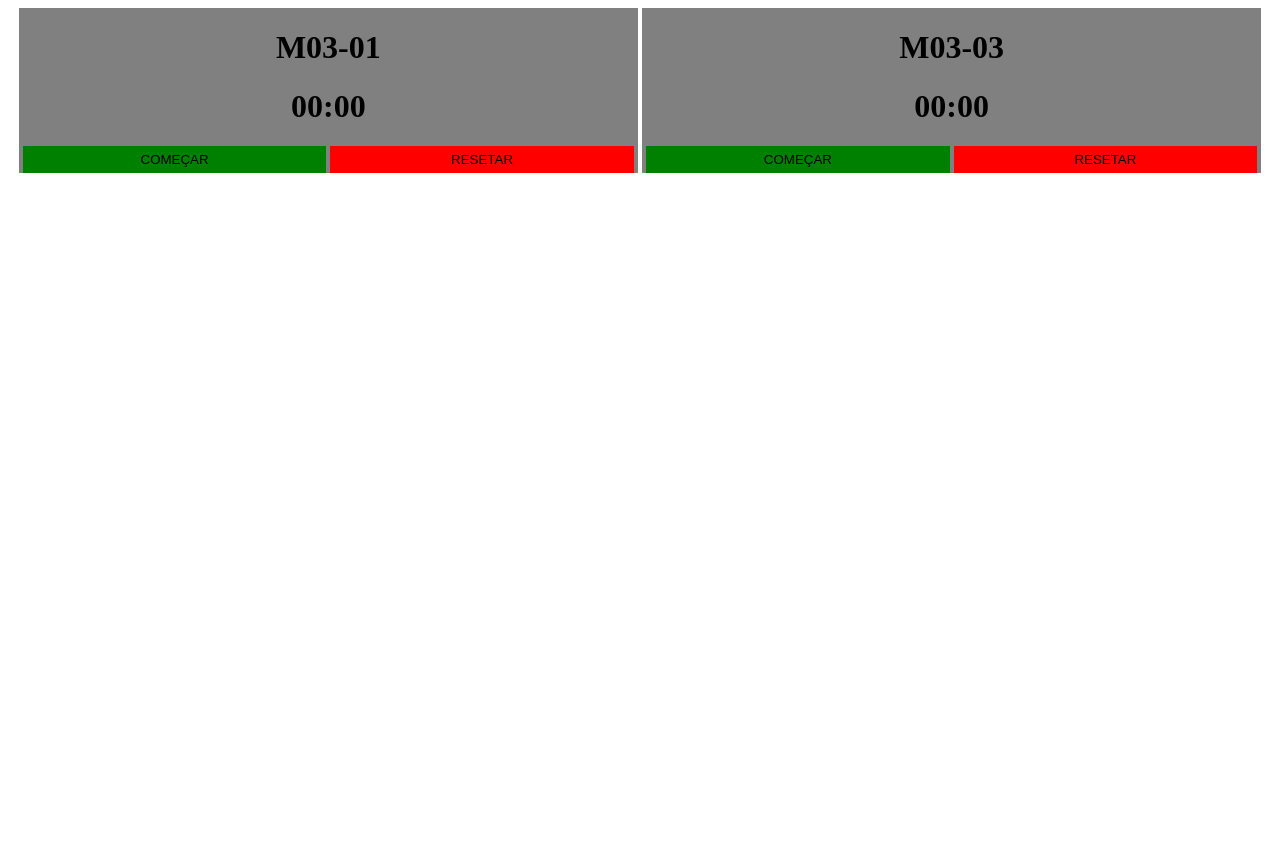
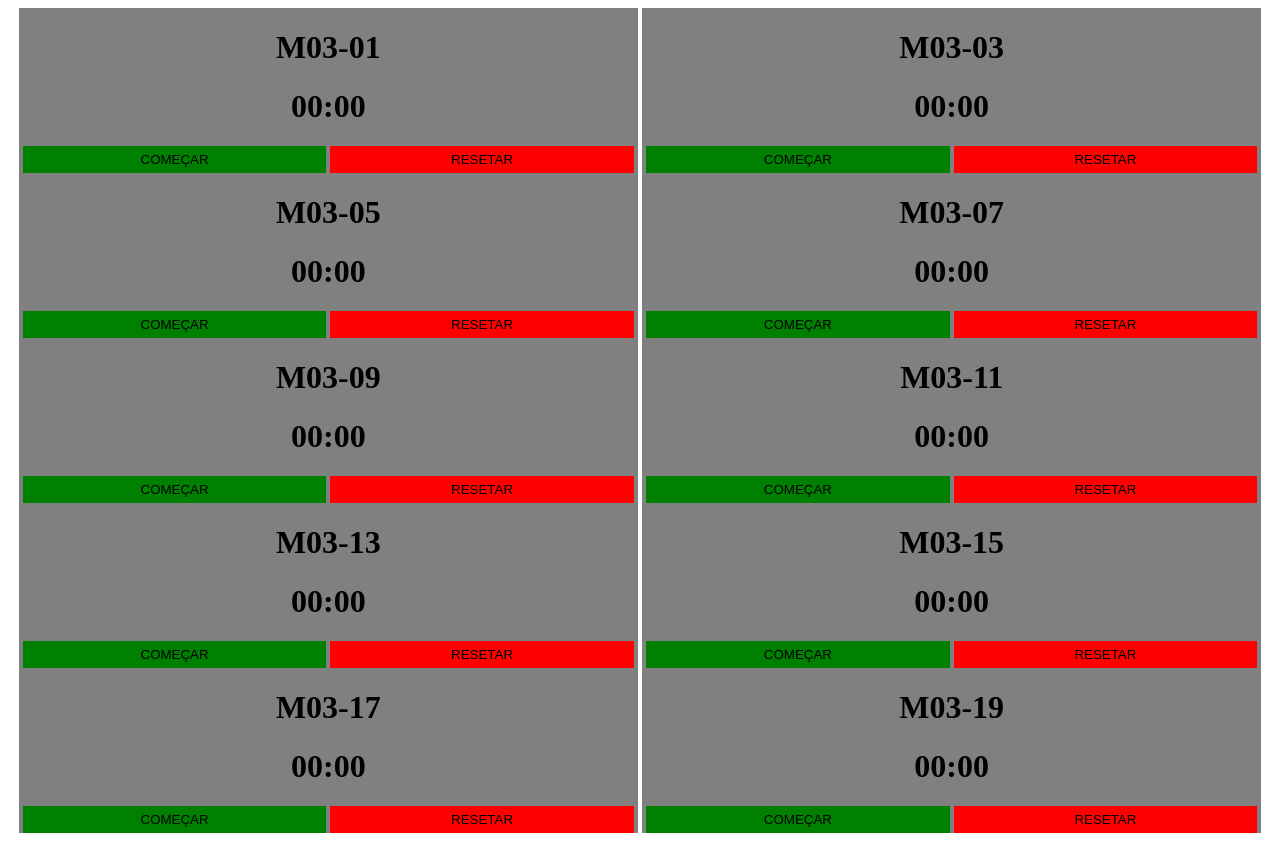
Before and after one commit to IJuniorjnr/Projeto-Shein, a plain HTML site: page index.html in a window 1280 px wide. Before the commit the page ends 800 px from the top, so only its background shows below. Drawn offline with Linux system fonts and the light colour scheme.

Commit message:
Update index.html

```diff
--- a/index.html
+++ b/index.html
@@ -1,5 +1,5 @@
 <!DOCTYPE html>
-<html lang="en">
+<html lang="pt-br">
 <head>
     <meta charset="UTF-8">
     <meta name="viewport" content="width=device-width, initial-scale=1.0">
@@ -7,6 +7,8 @@
     <title>Document</title>
 </head>
 <body>
+    <audio id="sound" src="alarm.mp3" style="display: none;"></audio>
+    <audio id='soundc'src="confirm.mp3" style="display: none;"></audio>
     <div id="container">
         <div id="zona1" class="zona">
             <div>
@@ -16,7 +18,8 @@
             <button class="btn-start" onclick="start1()">COMEÇAR</button>
             <button class="btn-reset" onclick="reset1()">RESETAR</button>
         </div>
-        <div id="zona3" class="zona">
+
+        <div id="zona2" class="zona">
             <div>
                 <h1>M03-03</h1>
                 <h1 id="display2">00:00</h1>
@@ -24,6 +27,80 @@
             <button class="btn-start" onclick="start2()">COMEÇAR</button>
             <button class="btn-reset" onclick="reset2()">RESETAR</button>
         </div>
+
+        <div id="zona3" class="zona">
+            <div>
+                <h1>M03-05</h1>
+                <h1 id="display3">00:00</h1>
+            </div>
+            <button class="btn-start" onclick="start3()">COMEÇAR</button>
+            <button class="btn-reset" onclick="reset3()">RESETAR</button>
+        </div>
+
+        <div id="zona4" class="zona">
+            <div>
+                <h1>M03-07</h1>
+                <h1 id="display4">00:00</h1>
+            </div>
+            <button class="btn-start" onclick="start4()">COMEÇAR</button>
+            <button class="btn-reset" onclick="reset4()">RESETAR</button>
+        </div>
+
+        <div id="zona5" class="zona">
+            <div>
+                <h1>M03-09</h1>
+                <h1 id="display5">00:00</h1>
+            </div>
+            <button class="btn-start" onclick="start5()">COMEÇAR</button>
+            <button class="btn-reset" onclick="reset5()">RESETAR</button>
+        </div>
+
+        <div id="zona6" class="zona">
+            <div>
+                <h1>M03-11</h1>
+                <h1 id="display6">00:00</h1>
+            </div>
+            <button class="btn-start" onclick="start6()">COMEÇAR</button>
+            <button class="btn-reset" onclick="reset6()">RESETAR</button>
+        </div>
+
+        <div id="zona7" class="zona">
+            <div>
+                <h1>M03-13</h1>
+                <h1 id="display7">00:00</h1>
+            </div>
+            <button class="btn-start" onclick="start7()">COMEÇAR</button>
+            <button class="btn-reset" onclick="reset7()">RESETAR</button>
+        </div>
+
+        <div id="zona8" class="zona">
+            <div>
+                <h1>M03-15</h1>
+                <h1 id="display8">00:00</h1>
+            </div>
+            <button class="btn-start" onclick="start8()">COMEÇAR</button>
+            <button class="btn-reset" onclick="reset8()">RESETAR</button>
+        </div>
+
+        <div id="zona9" class="zona">
+            <div>
+                <h1>M03-17</h1>
+                <h1 id="display9">00:00</h1>
+            </div>
+            <button class="btn-start" onclick="start9()">COMEÇAR</button>
+            <button class="btn-reset" onclick="reset9()">RESETAR</button>
+        </div>
+
+        <div id="zona10" class="zona">
+            <div>
+                <h1>M03-19</h1>
+                <h1 id="display10">00:00</h1>
+            </div>
+            <button class="btn-start" onclick="start10()">COMEÇAR</button>
+            <button class="btn-reset" onclick="reset10()">RESETAR</button>
+        </div>
+
+
     </div>
 <script src="script.js"></script>
 </body>
```
